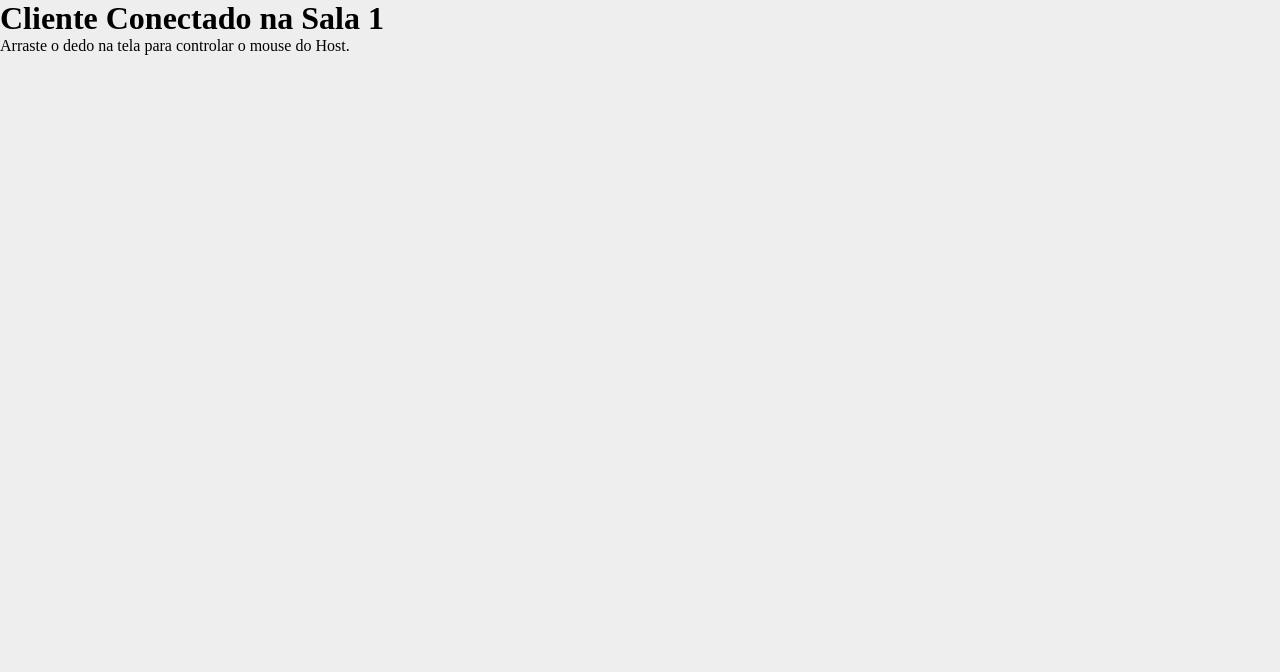
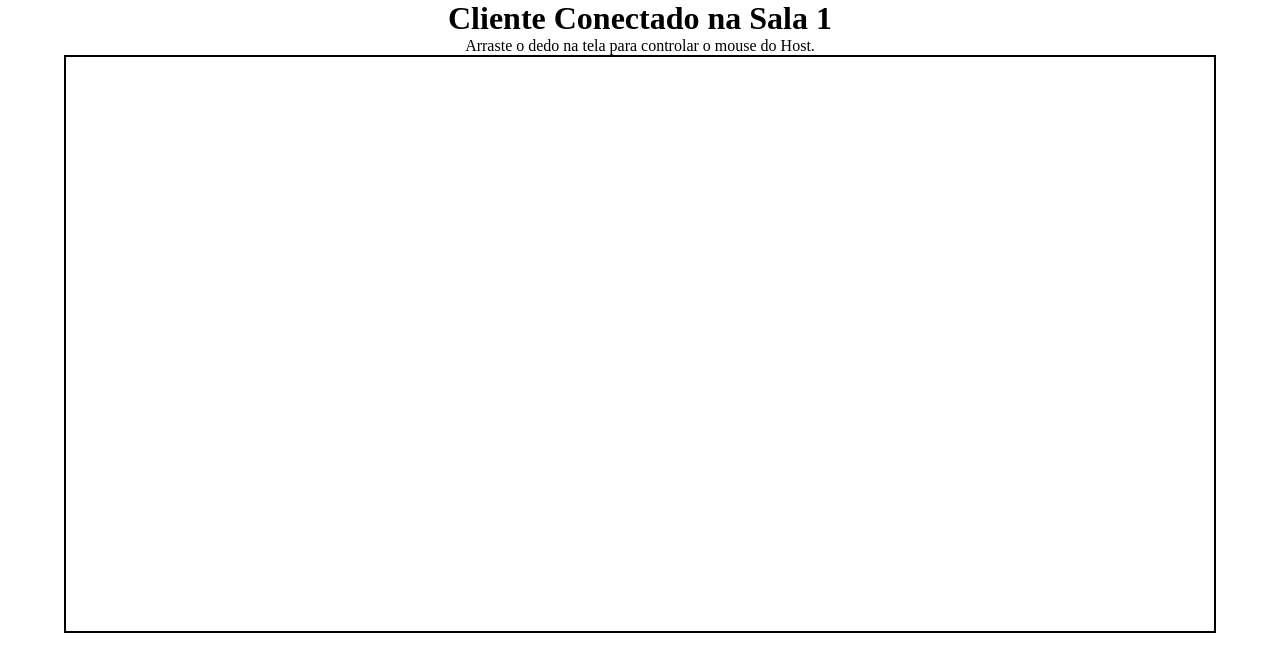
Before and after one commit to Allisson100/clientRemote-front, a React (Vite) app: page /#/client/1 in a window 1280 px wide. Shown: the top 672 px of the page. Built offline with nearby package versions, Linux system fonts and the light colour scheme; no server answers.

Commit message:
feat: shareScreen

```diff
--- a/src/page/Client/index.jsx
+++ b/src/page/Client/index.jsx
@@ -1,43 +1,49 @@
-import React, { useEffect } from "react";
+import React, { useEffect, useRef } from "react";
 import { useParams } from "react-router-dom";
 import { io } from "socket.io-client";
 
-const socket = io("https://b6bc-177-72-141-5.ngrok-free.app", {
-  transports: ["websocket", "polling"], // Garante compatibilidade
-  reconnectionAttempts: 5, // Tenta reconectar até 5 vezes
-  reconnectionDelay: 1000, // Espera 1 segundo entre tentativas
+const socket = io("https://42f2-177-72-141-5.ngrok-free.app", {
+  transports: ["websocket", "polling"],
+  reconnectionAttempts: 5,
+  reconnectionDelay: 1000,
 });
 
 export default function Client() {
   const { roomId } = useParams();
+  const videoRef = useRef(null);
 
   useEffect(() => {
     socket.emit("joinRoom", roomId);
     socket.on("roomNotFound", () => {
       alert("Sala não está mais disponível!");
     });
+
+    // Recebendo a transmissão da tela
+    socket.on("screenShareSignal", (track) => {
+      const mediaStream = new MediaStream();
+      mediaStream.addTrack(track);
+      videoRef.current.srcObject = mediaStream;
+    });
+
+    // Parar a exibição caso o host desligue a tela
+    socket.on("screenShareStopped", () => {
+      if (videoRef.current.srcObject) {
+        videoRef.current.srcObject.getTracks().forEach((track) => track.stop());
+        videoRef.current.srcObject = null;
+      }
+    });
   }, [roomId]);
 
-  // Função para capturar o movimento do mouse
-  const handleMouseMove = (event) => {
-    const { clientX, clientY } = event;
-    socket.emit("moveMouse", { roomId, x: clientX, y: clientY });
-  };
-
-  // Função para capturar o movimento do toque no celular
-  const handleTouchMove = (event) => {
-    const touch = event.touches[0]; // Pega o primeiro toque na tela
-    socket.emit("moveMouse", { roomId, x: touch.clientX, y: touch.clientY });
-  };
-
   return (
-    <div
-      onMouseMove={handleMouseMove}
-      onTouchMove={handleTouchMove}
-      style={{ width: "100vw", height: "100vh", background: "#eee" }}
-    >
+    <div style={{ textAlign: "center" }}>
       <h1>Cliente Conectado na Sala {roomId}</h1>
       <p>Arraste o dedo na tela para controlar o mouse do Host.</p>
+
+      <video
+        ref={videoRef}
+        autoPlay
+        style={{ width: "90vw", border: "2px solid black" }}
+      ></video>
     </div>
   );
 }
```
